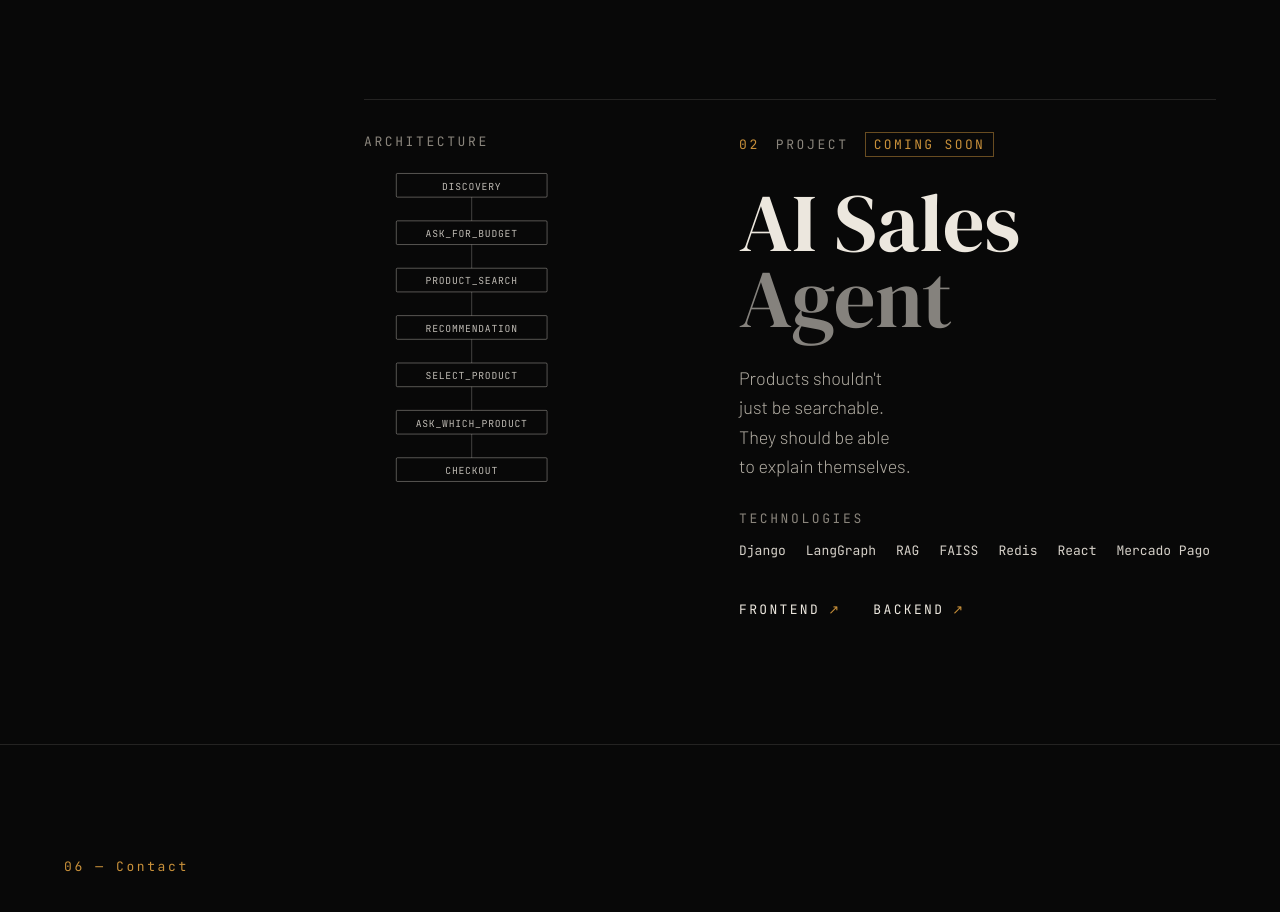
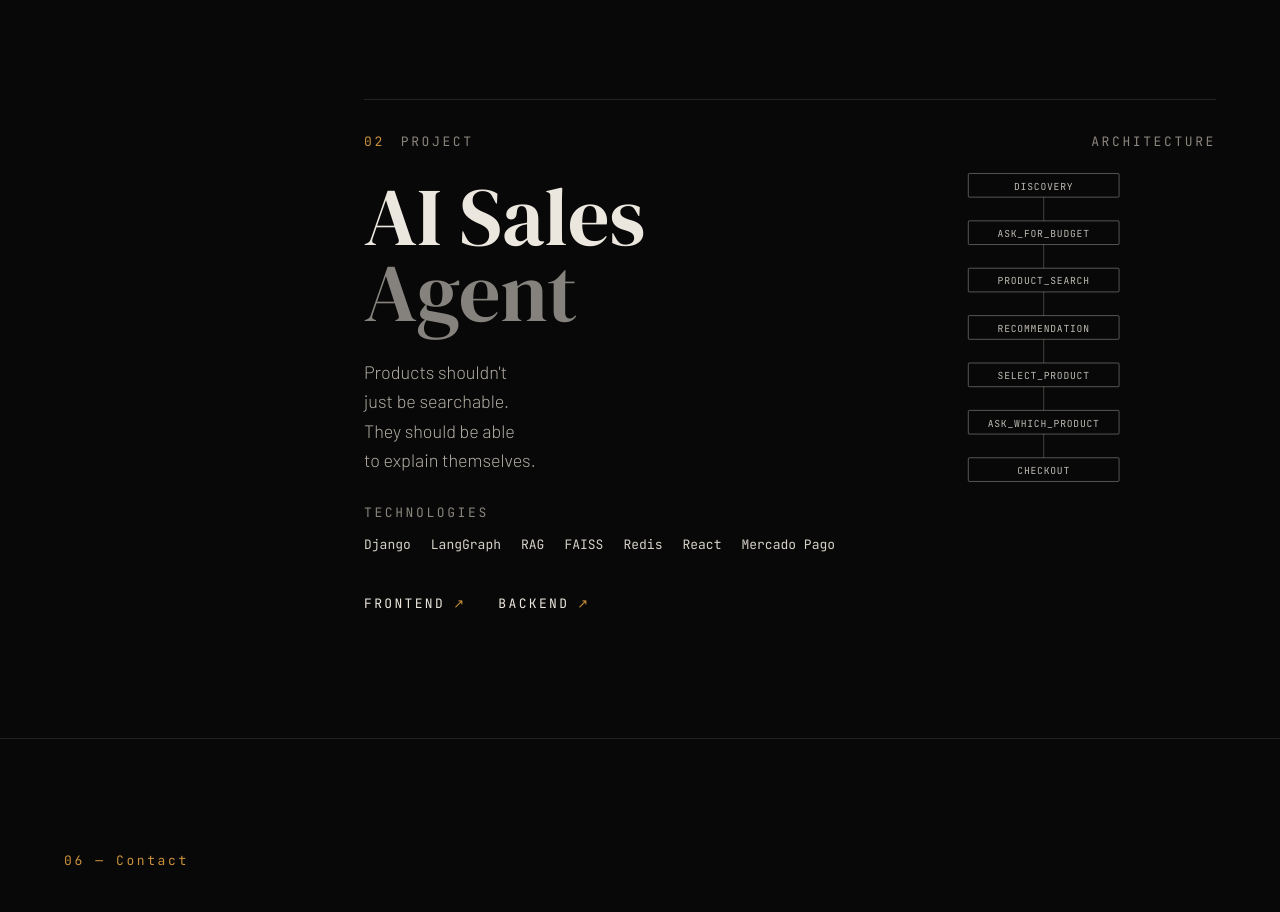
Before and after one commit to joaquims45/portfolio, a React (Vite) app: page / in a window 1280 px wide. Shown: the part 5220-6132 px from the top of the page. Built offline with nearby package versions, Linux system fonts and the light colour scheme.

Commit message:
refactor: remove 'comingSoon' status from project metadata and translations

```diff
--- a/src/components/Work.tsx
+++ b/src/components/Work.tsx
@@ -13,24 +13,18 @@ export default function Work() {
           const copy = t.work[p.id];
           const name = copy.name;
           const tagline = copy.tagline;
-          const flip = i % 2 === 1;
           return (
             <li key={p.id}>
               <Reveal>
                 <article className="project group/project">
                   <div className="draw-rule mb-8" />
                   <div className="grid grid-cols-1 gap-10 lg:grid-cols-12 lg:gap-12">
-                    <div className={`flex flex-col gap-7 lg:col-span-7 ${flip ? 'lg:order-2' : ''}`}>
+                    <div className={`flex flex-col gap-7 lg:col-span-7`}>
                       <div className="flex items-center gap-4">
                         <span className="font-mono text-[13px] tracking-[0.2em] text-signal">
                           {String(i + 1).padStart(2, '0')}
                         </span>
                         <Label>{t.work.projectLabel}</Label>
-                        {p.comingSoon && (
-                          <span className="border border-signal/50 px-2 py-0.5 font-mono text-[13px] tracking-[0.18em] text-signal">
-                            {t.work.status.comingSoon}
-                          </span>
-                        )}
                       </div>
 
                       <h3 className="font-serif leading-[0.92] text-ink" style={{ fontSize: 'clamp(44px, 6.4vw, 104px)' }}>
@@ -66,7 +60,7 @@ export default function Work() {
                       </div>
                     </div>
 
-                    <div className={`flex flex-col gap-4 lg:col-span-5 ${flip ? 'lg:order-1' : 'lg:items-end'}`}>
+                    <div className={`flex flex-col gap-4 lg:col-span-5 lg:items-end`}>
                       <Label>{t.work.architecture}</Label>
                       <FlowGraph nodes={p.flow} label={`${t.work.architecture}: ${name.join(' ')}`} />
                     </div>
--- a/src/data/projects.ts
+++ b/src/data/projects.ts
@@ -2,7 +2,6 @@ export interface ProjectMeta {
   id: 'sourceLens' | 'salesAgent';
   stack: string[];
   repos: { label: 'FRONTEND' | 'BACKEND'; href: string }[];
-  comingSoon?: boolean;
   /** Architecture flow, top to bottom. */
   flow: { label: string; note?: string }[];
 }
@@ -30,7 +29,6 @@ export const PROJECTS: ProjectMeta[] = [
       { label: 'FRONTEND', href: 'https://github.com/joaquims45/sales-workflow-front' },
       { label: 'BACKEND', href: 'https://github.com/joaquims45/sales-workflow-back' },
     ],
-    comingSoon: true,
     flow: [
       { label: 'DISCOVERY' },
       { label: 'ASK_FOR_BUDGET' },
--- a/src/i18n/en.ts
+++ b/src/i18n/en.ts
@@ -97,9 +97,6 @@ export const en: Translations = {
     technologies: 'Technologies',
     architecture: 'Architecture',
     projectLabel: 'PROJECT',
-    status: {
-      comingSoon: 'COMING SOON',
-    },
     sourceLens: {
       name: ['Source', 'Lens'],
       tagline: ['Ask a codebase anything —', 'every answer cites real code.'],
--- a/src/i18n/es.ts
+++ b/src/i18n/es.ts
@@ -97,9 +97,6 @@ export const es: Translations = {
     technologies: 'Tecnologías',
     architecture: 'Arquitectura',
     projectLabel: 'PROYECTO',
-    status: {
-      comingSoon: 'PRÓXIMAMENTE',
-    },
     sourceLens: {
       name: ['Source', 'Lens'],
       tagline: ['Pregunta lo que sea sobre un repositorio —', 'cada respuesta cita código real.'],
--- a/src/i18n/pt.ts
+++ b/src/i18n/pt.ts
@@ -97,9 +97,6 @@ export const pt: Translations = {
     technologies: 'Tecnologias',
     architecture: 'Arquitetura',
     projectLabel: 'PROJETO',
-    status: {
-      comingSoon: 'EM BREVE',
-    },
     sourceLens: {
       name: ['Source', 'Lens'],
       tagline: ['Pergunte qualquer coisa sobre um repositório —', 'cada resposta cita código real.'],
--- a/src/i18n/types.ts
+++ b/src/i18n/types.ts
@@ -51,9 +51,6 @@ export interface Translations {
     technologies: string;
     architecture: string;
     projectLabel: string;
-    status: {
-      comingSoon: string;
-    };
     sourceLens: {
       name: [string, string];
       tagline: [string, string];
```
